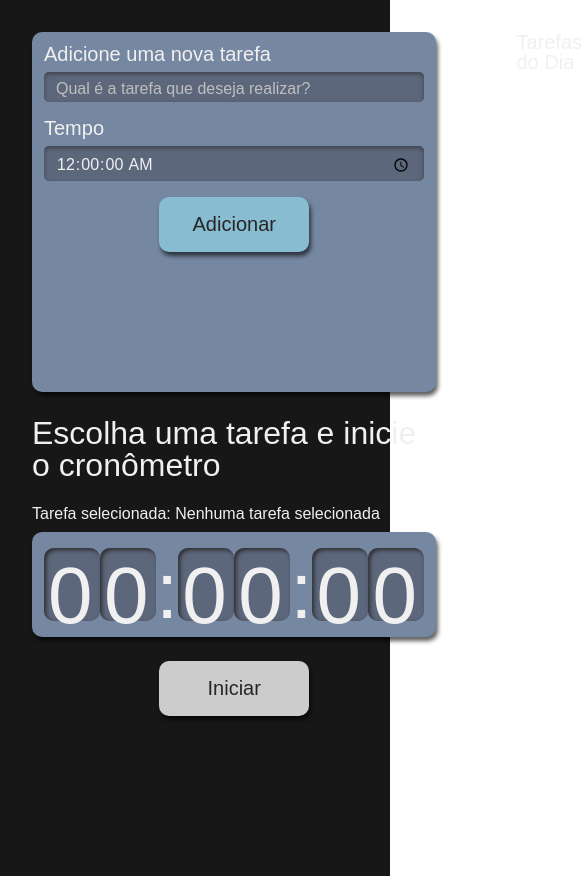
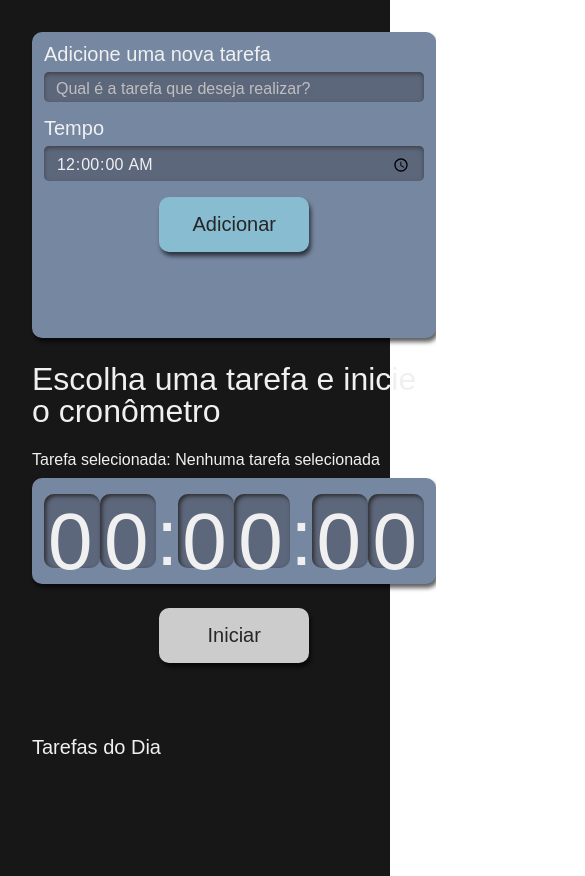
Before and after one commit to lucianogomes02/alura-studies, a React (Create React App) app: page / in a window 390 px wide. Shown: the whole page, 585 px wide, since content can reach past the window. Built offline with nearby package versions, Linux system fonts and the light colour scheme.

Commit message:
style: refactor app style to responsive

```diff
--- a/src/pages/App.module.scss
+++ b/src/pages/App.module.scss
@@ -12,18 +12,13 @@
   padding: 32px;
   background-color: #171717;
 
-    @media screen and (min-width:1280px)  {
-      grid-template-rows: min-content min-content auto;
+  @media screen and (max-width: 767px) {
+      grid-template-columns: 1fr;
       grid-template-areas:
       "nova-tarefa"
       "cronometro"
       "tarefas"
       ;
-      column-gap: 64px;
-      grid-template-rows: min-content min-content;
-      grid-template-columns: 750px 300px;
-      justify-content: center;
-      align-content: center;
-      padding: 64px;
+      column-gap: 1rem;
   }
 }
```
Lines whose indentation alone changed are shown as unchanged.
